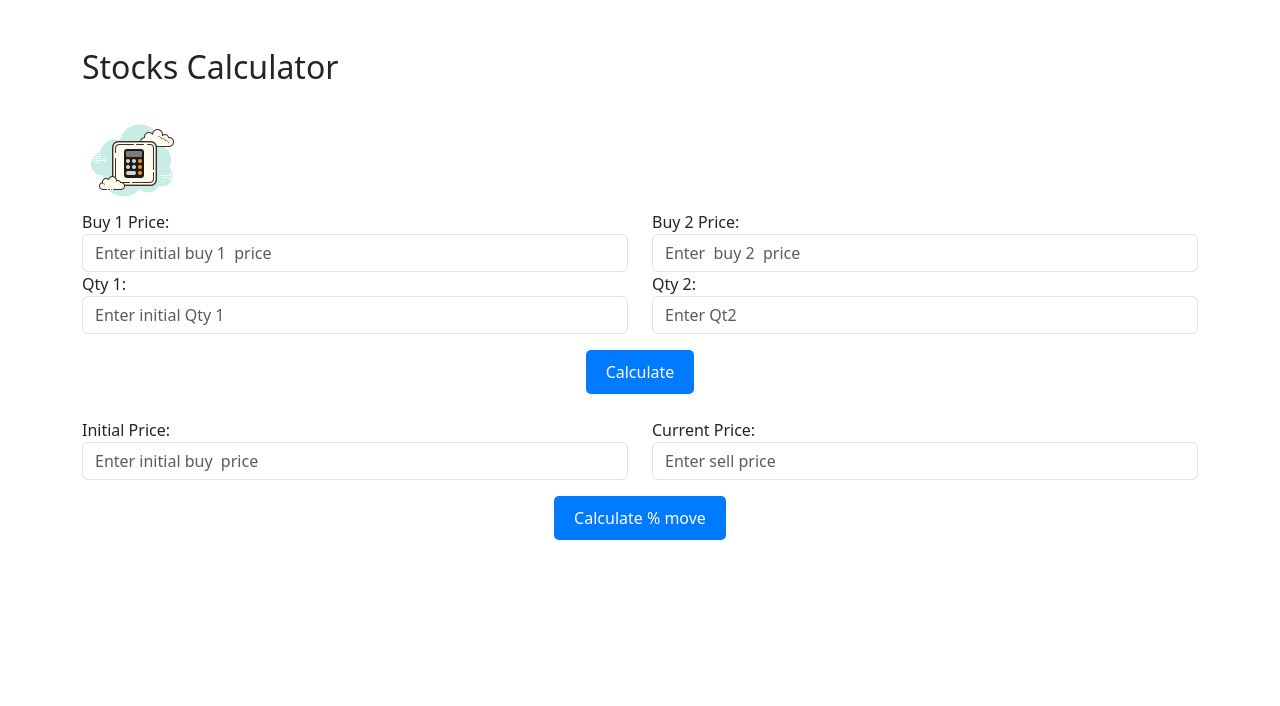
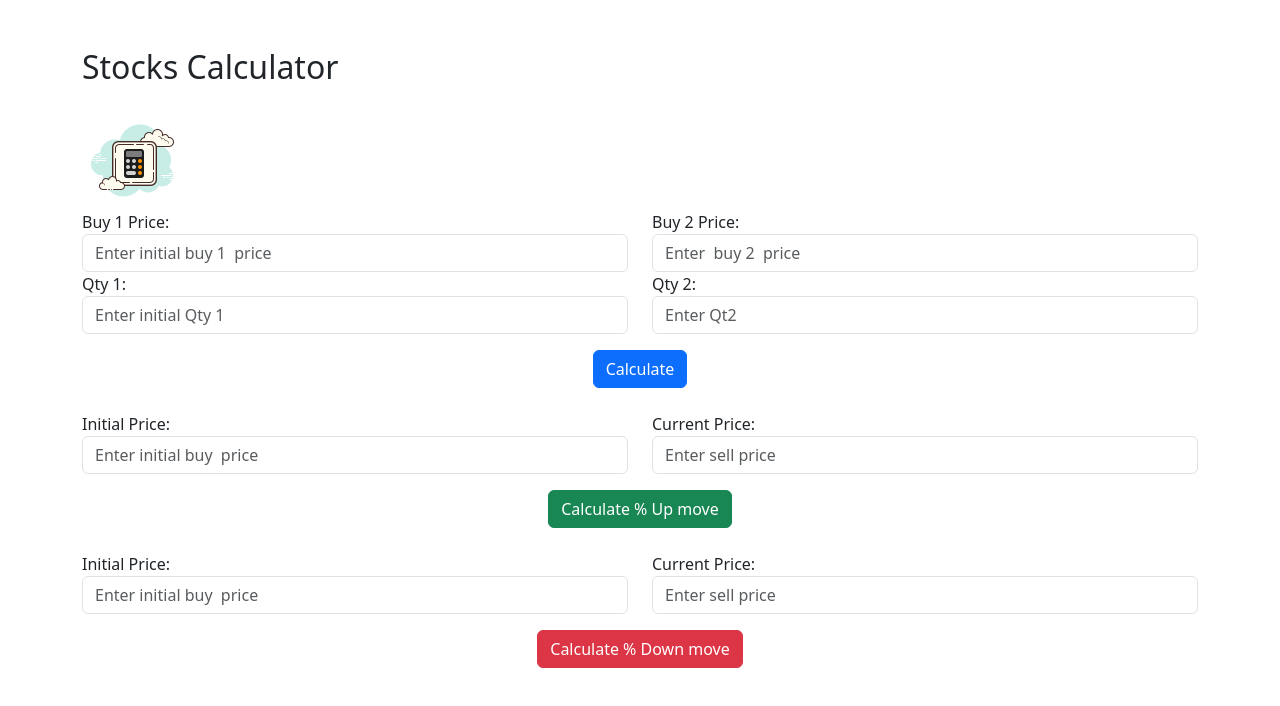
Before and after one commit to pankajupreti/calculate-stock-average, an Angular app: page / in a window 1280 px wide. Shown: the top 706 px of the page. Built offline with nearby package versions, Linux system fonts and the light colour scheme.

Commit message:
initial commit

```diff
--- a/src/app/app.component.css
+++ b/src/app/app.component.css
@@ -31,14 +31,7 @@
     margin-top: 20px;
   }
 
-  button {
-    padding: 10px 20px;
-    background-color: #007bff;
-    color: white;
-    border: none;
-    border-radius: 5px;
-    cursor: pointer;
-  }
+
 
   button:hover {
     background-color: #0056b3;
--- a/src/app/app.component.html
+++ b/src/app/app.component.html
@@ -29,11 +29,12 @@
   </div>
   <div class="row mt-3">
     <div class="col-md-12 text-center">
-      <button (click)="calculate()" class="btn btn-primary">Calculate</button>
+      <button (click)="calculate()" class="btn btn-primary btn-block">Calculate</button>
     </div>
   </div>
   <div *ngIf="averagePrice" class="mt-4">
     <p><strong>Average Buy Price:</strong> {{ averagePrice }}</p>
+    <p><strong>Total qts:</strong> {{ totalQuantity }}</p>
     <p><strong>Total Amount Invested:</strong> {{ totalAmountInvested }}</p>
   </div>
 
@@ -57,12 +58,43 @@
 </div>
 <div class="row mt-3">
   <div class="col-md-12 text-center">
-    <button (click)="calculatePercentageMove()" class="btn btn-primary">Calculate % move</button>
+    <button (click)="calculatePercentageMove()" class="btn btn-success">Calculate % Up move</button>
   </div>
 </div>
+
 <div *ngIf="percentageMove" class="mt-4">
   <!-- ... Existing code ... -->
-  <p><strong>Percentage Move:</strong> {{ percentageMove }}%</p>
+  <p style="color: green;"><strong>Percentage Up Move: {{ percentageMove }}% </strong></p>
 </div>
 
+
+    <!-- Add spacing before the new section -->
+    <div class="mt-4"></div>
+
+ <!-- New section for Percentage Move -->
+ <div class="row">
+  <div class="col-md-6">
+    <div class="form-group">
+      <label>Initial Price:</label>
+      <input [(ngModel)]="initialPriceDown" type="number" class="form-control" placeholder="Enter initial buy  price">
+    </div>
+  </div>
+  <div class="col-md-6">
+    <div class="form-group">
+      <label>Current Price:</label>
+      <input [(ngModel)]="currentPriceDown" type="number" class="form-control" placeholder="Enter sell price">
+    </div>
+  </div>
 </div>
+<div class="row mt-3">
+  <div class="col-md-12 text-center">
+    <button (click)="calculatePercentageDownMove()" class="btn btn-danger">Calculate % Down move</button>
+  </div>
+</div>
+<div *ngIf="percentageMoveDown" class="mt-4">
+  <p style="color: red;"><strong>Percentage Down Move: {{ percentageMoveDown }}% </strong></p>
+</div>
+
+
+
+</div>
--- a/src/app/app.component.ts
+++ b/src/app/app.component.ts
@@ -11,18 +11,24 @@ export class AppComponent {
   buy2Price: number | undefined;
   qty2: number | undefined;
   averagePrice: number | undefined;
+  totalQuantity: number | undefined;
   totalAmountInvested: number | undefined;
 
   initialPrice: number | undefined;
   currentPrice: number | undefined;
   percentageMove: number | undefined;
 
+
+  initialPriceDown: number | undefined;
+  currentPriceDown: number | undefined;
+  percentageMoveDown: number | undefined;
+
   calculate() {
     if (this.buy1Price !== undefined && this.qty1 !== undefined && this.buy2Price !== undefined && this.qty2 !== undefined) {
       const sumOfPrices = this.buy1Price * this.qty1 + this.buy2Price * this.qty2;
-      const totalQuantity = this.qty1 + this.qty2;
+      this.totalQuantity = this.qty1 + this.qty2;
 
-      const calculatedAveragePrice = sumOfPrices / totalQuantity;
+      const calculatedAveragePrice = sumOfPrices / this.totalQuantity;
       this.averagePrice = Number(calculatedAveragePrice.toFixed(2)); // Calculate and round to 2 decimal places
 
       this.totalAmountInvested = sumOfPrices;
@@ -36,4 +42,12 @@ export class AppComponent {
     }
   }
 
+
+  calculatePercentageDownMove() {
+    if (this.initialPriceDown !== undefined && this.currentPriceDown !== undefined) {
+      const percentageMoveDown = (( this.initialPriceDown -this.currentPriceDown) / this.initialPriceDown) * 100;
+      this.percentageMoveDown = parseFloat(percentageMoveDown.toFixed(2));
+    }
+  }
+
 }
```
